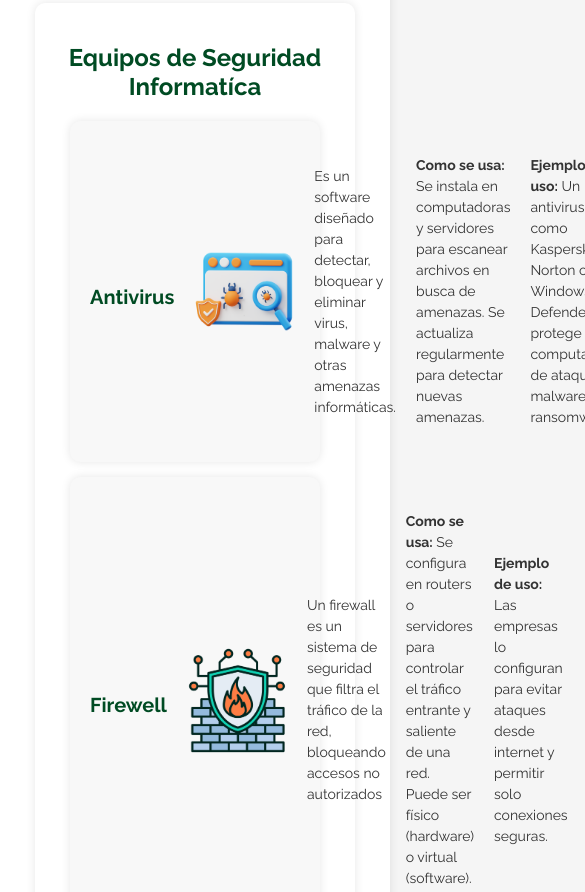
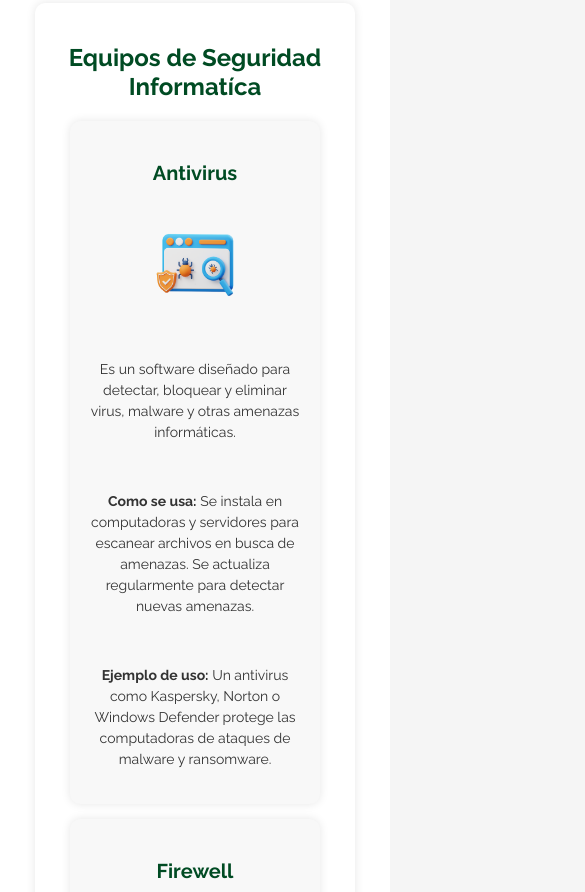
Before and after one commit to yofrok/uaemex, a plain HTML site: page index.html in a window 390 px wide. Shown: the part 4000-4892 px from the top of the page, 585 px wide, since content can reach past the window. Drawn offline with Linux system fonts and the light colour scheme.

Commit message:
Actualizacion de imagenes en celular

```diff
--- a/styles.css
+++ b/styles.css
@@ -118,3 +118,15 @@ p {
     color: #333;
     line-height: 1.5;
 }
+
+@media screen and (max-width: 600px) {
+    .equipo {
+        flex-direction: column;
+        text-align: center;
+    }
+
+    .equipo img {
+        width: 80px;
+        margin-bottom: 10px;
+    }
+}
```
